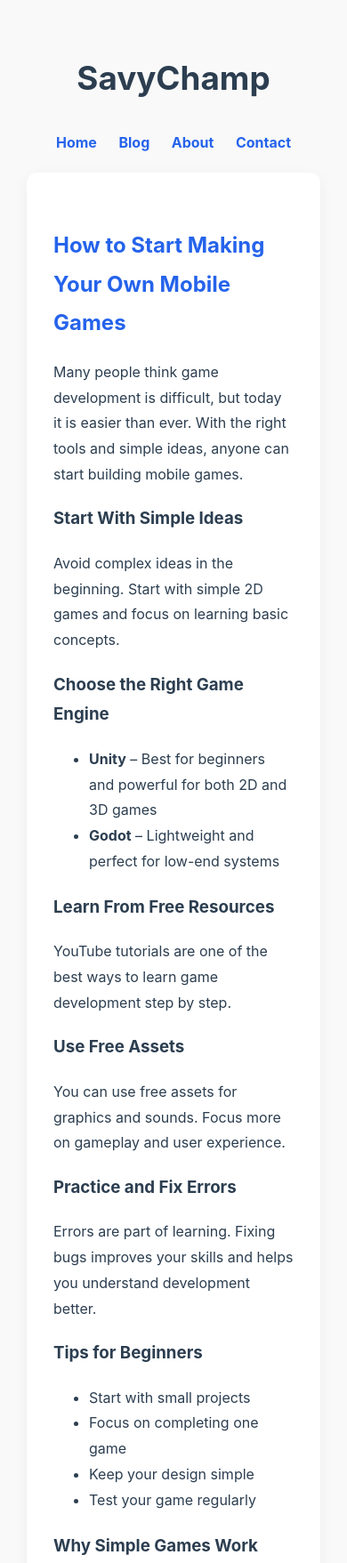
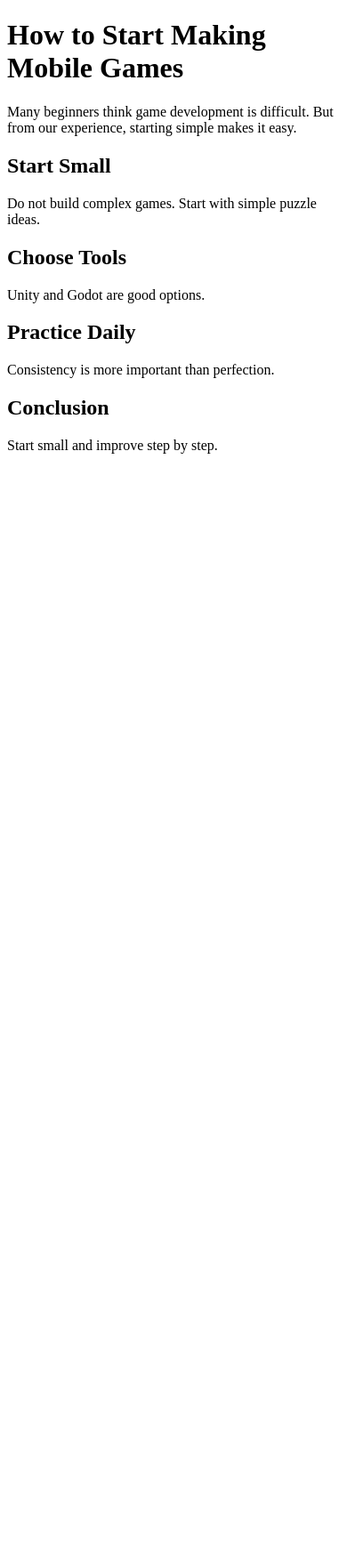
Before and after one commit to HappyCasual/savychamp.github.io, a plain HTML site: page blog-learning-to-code-games.html in a window 390 px wide. Shown: the top 1757 px of the page at 89% size. After the commit the page ends 844 px from the top, so only its background shows below. Drawn offline with Linux system fonts and the light colour scheme.

Commit message:
Update blog-learning-to-code-games.html

```diff
--- a/blog-learning-to-code-games.html
+++ b/blog-learning-to-code-games.html
@@ -3,145 +3,36 @@
 <head>
 <meta charset="UTF-8">
 <meta name="viewport" content="width=device-width, initial-scale=1.0">
-
-<title>How to Start Making Your Own Mobile Games | SavyChamp</title>
-
-<meta name="description" content="A beginner-friendly guide to start mobile game development using Unity or Godot. Learn step-by-step how to build your first game.">
-
-<style>
-body{
-    font-family:-apple-system,BlinkMacSystemFont,"Segoe UI",Roboto,sans-serif;
-    background:#f9f9f9;
-    color:#2c3e50;
-    line-height:1.8;
-    max-width:850px;
-    margin:auto;
-    padding:30px;
-}
-
-header{
-    text-align:center;
-    margin-bottom:20px;
-}
-
-nav a{
-    color:#2563eb;
-    margin:0 10px;
-    text-decoration:none;
-    font-weight:bold;
-}
-
-main{
-    background:white;
-    padding:30px;
-    border-radius:12px;
-    box-shadow:0 4px 15px rgba(0,0,0,0.05);
-}
-
-h1{font-size:2.3rem;}
-h2{color:#2563eb;margin-top:30px;}
-p{margin-bottom:18px;}
-ul{margin-bottom:20px;}
-
-footer{
-    text-align:center;
-    margin-top:40px;
-}
-</style>
-
+<title>How to Start Game Development (Beginner Guide)</title>
+<meta name="description" content="Learn how to start creating mobile games step by step with simple tools and ideas.">
 </head>
-
 <body>
 
-<header>
-<h1>SavyChamp</h1>
-<nav>
-<a href="index.html">Home</a>
-<a href="blog.html">Blog</a>
-<a href="about.html">About</a>
-<a href="contact.html">Contact</a>
-</nav>
-</header>
-
-<main>
-
-<h2>How to Start Making Your Own Mobile Games</h2>
+<h1>How to Start Making Mobile Games</h1>
 
 <p>
-Many people think game development is difficult, but today it is easier than ever. With the right tools and simple ideas, anyone can start building mobile games.
+Many beginners think game development is difficult. But from our experience, starting simple makes it easy.
 </p>
 
-<h3>Start With Simple Ideas</h3>
+<h2>Start Small</h2>
 <p>
-Avoid complex ideas in the beginning. Start with simple 2D games and focus on learning basic concepts.
+Do not build complex games. Start with simple puzzle ideas.
 </p>
 
-<h3>Choose the Right Game Engine</h3>
-<ul>
-<li><strong>Unity</strong> – Best for beginners and powerful for both 2D and 3D games</li>
-<li><strong>Godot</strong> – Lightweight and perfect for low-end systems</li>
-</ul>
-
-<h3>Learn From Free Resources</h3>
+<h2>Choose Tools</h2>
 <p>
-YouTube tutorials are one of the best ways to learn game development step by step.
+Unity and Godot are good options.
 </p>
 
-<h3>Use Free Assets</h3>
+<h2>Practice Daily</h2>
 <p>
-You can use free assets for graphics and sounds. Focus more on gameplay and user experience.
+Consistency is more important than perfection.
 </p>
 
-<h3>Practice and Fix Errors</h3>
+<h2>Conclusion</h2>
 <p>
-Errors are part of learning. Fixing bugs improves your skills and helps you understand development better.
+Start small and improve step by step.
 </p>
-
-<!-- EXTRA CONTENT -->
-
-<h3>Tips for Beginners</h3>
-<ul>
-<li>Start with small projects</li>
-<li>Focus on completing one game</li>
-<li>Keep your design simple</li>
-<li>Test your game regularly</li>
-</ul>
-
-<h3>Why Simple Games Work</h3>
-<p>
-Simple games are easier to build and attract more users. Many successful games are based on simple ideas with good execution.
-</p>
-
-<h3>Conclusion</h3>
-<p>
-Game development is a creative and rewarding journey. Start small, learn step by step, and keep improving your skills.
-</p>
-
-<!-- INTERNAL LINKS -->
-
-<h3>Related Articles</h3>
-
-<p>
-👉 <a href="blog-how-mobile-games-reduce-stress.html">How Mobile Games Reduce Stress</a><br>
-👉 <a href="blog-simple-mobile-games-popular.html">Why Simple Games Are Popular</a><br>
-👉 <a href="blog-hyper-casual-games.html">Why Hyper Casual Games Are Popular</a><br>
-👉 <a href="blog-how-we-test-mobile-games.html">How We Test Mobile Games</a>
-</p>
-
-</main>
-
-<footer>
-
-<p>© 2026 SavyChamp</p>
-
-<p>
-<a href="privacy-policy.html">Privacy Policy</a> |
-<a href="terms.html">Terms</a> |
-<a href="disclaimer.html">Disclaimer</a> |
-<a href="contact.html">Contact</a>
-</p>
-
-</footer>
 
 </body>
 </html>
```
